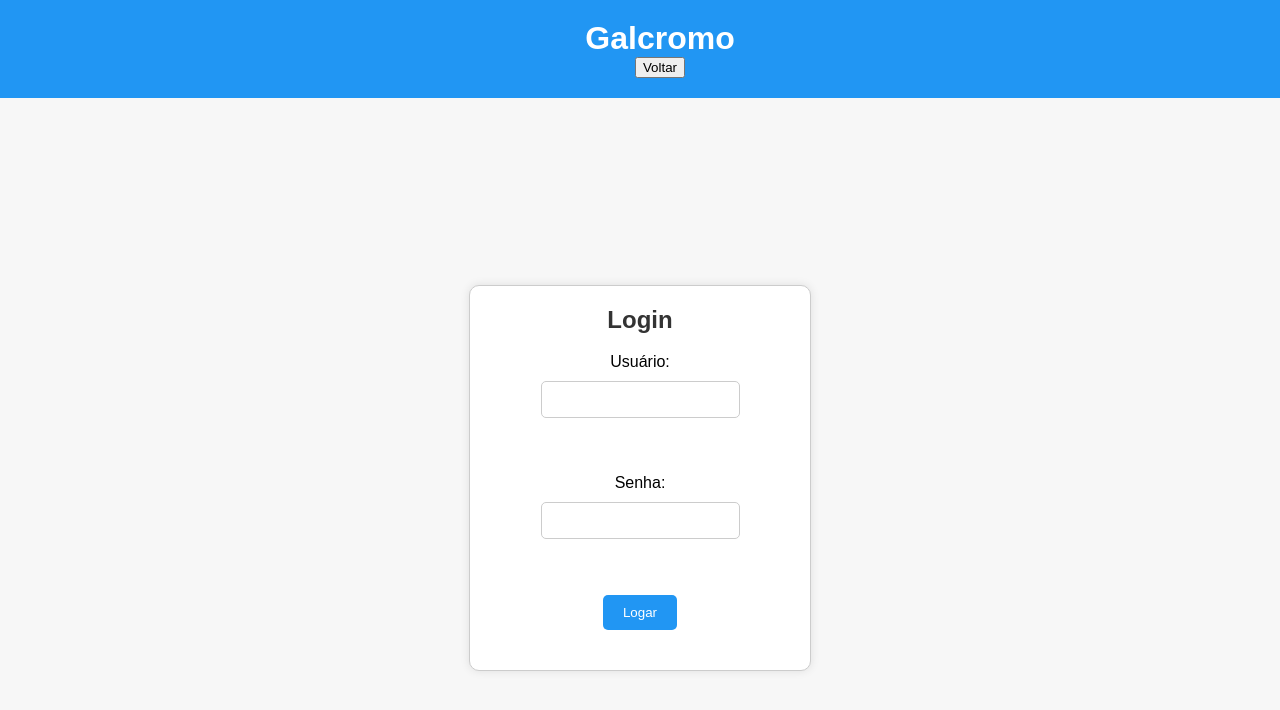
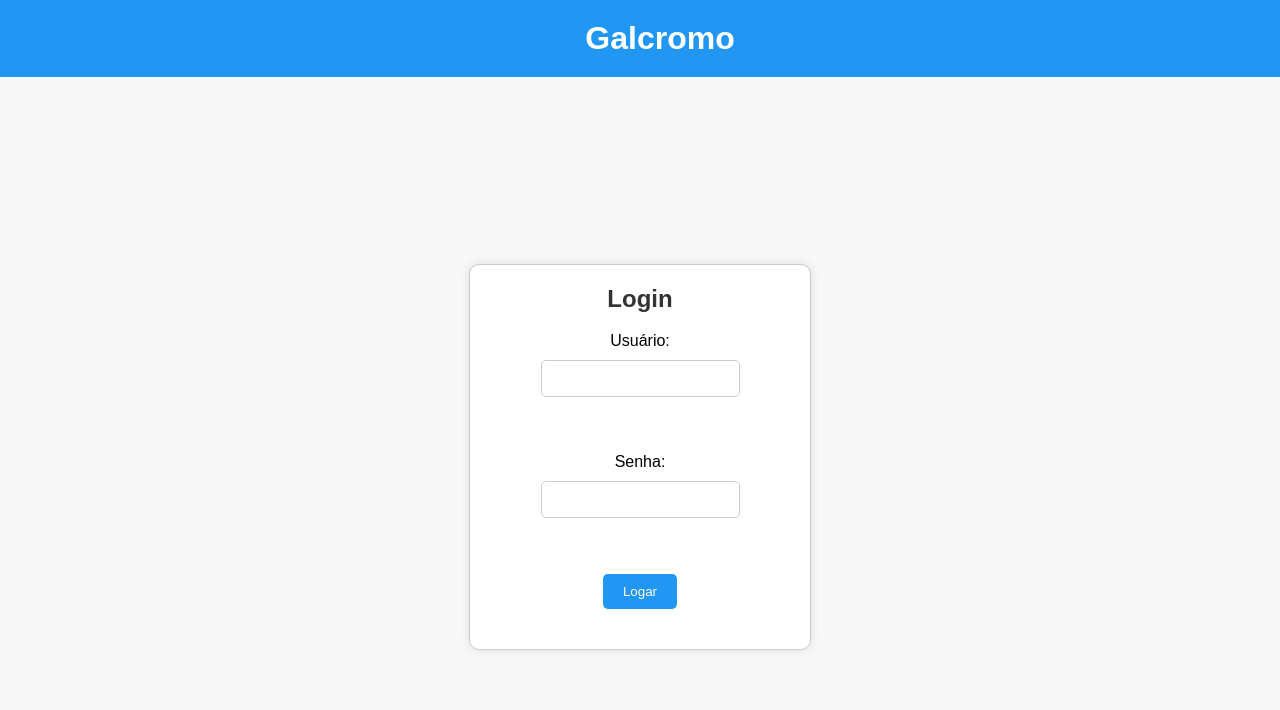
Before and after one commit to guilheresdl/meu-erp, a plain HTML site: page index.html in a window 1280 px wide. Shown: the top 710 px of the page. Drawn offline with Linux system fonts and the light colour scheme.

Commit message:
Update index.html

```diff
--- a/index.html
+++ b/index.html
@@ -11,7 +11,6 @@
 <body>
   <div class="top-bar">
     <h1>Galcromo</h1>
-    <button class="back-button" onclick="goBack()">Voltar</button>
   </div>
   <div class="container">
     <div class="login-module">
```
